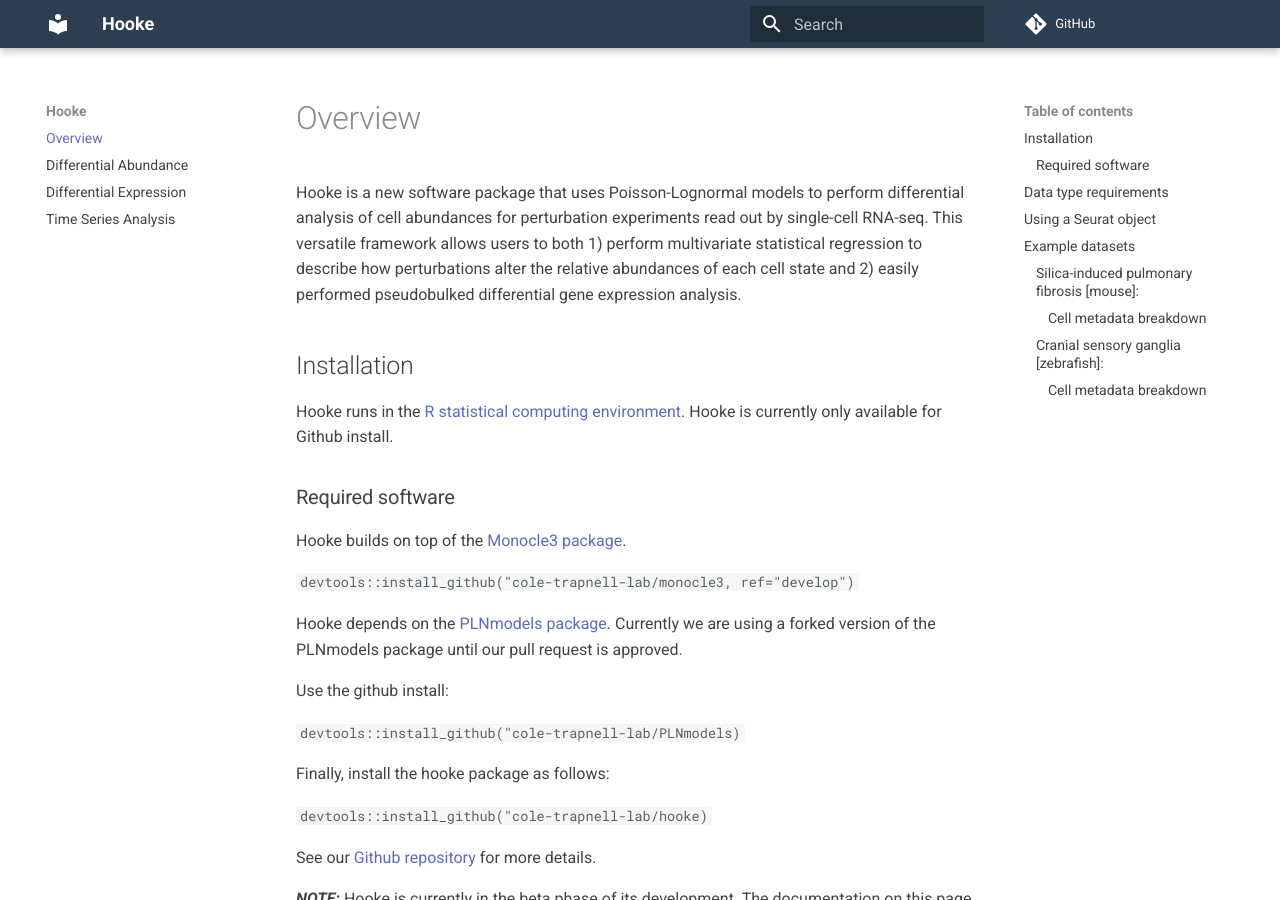
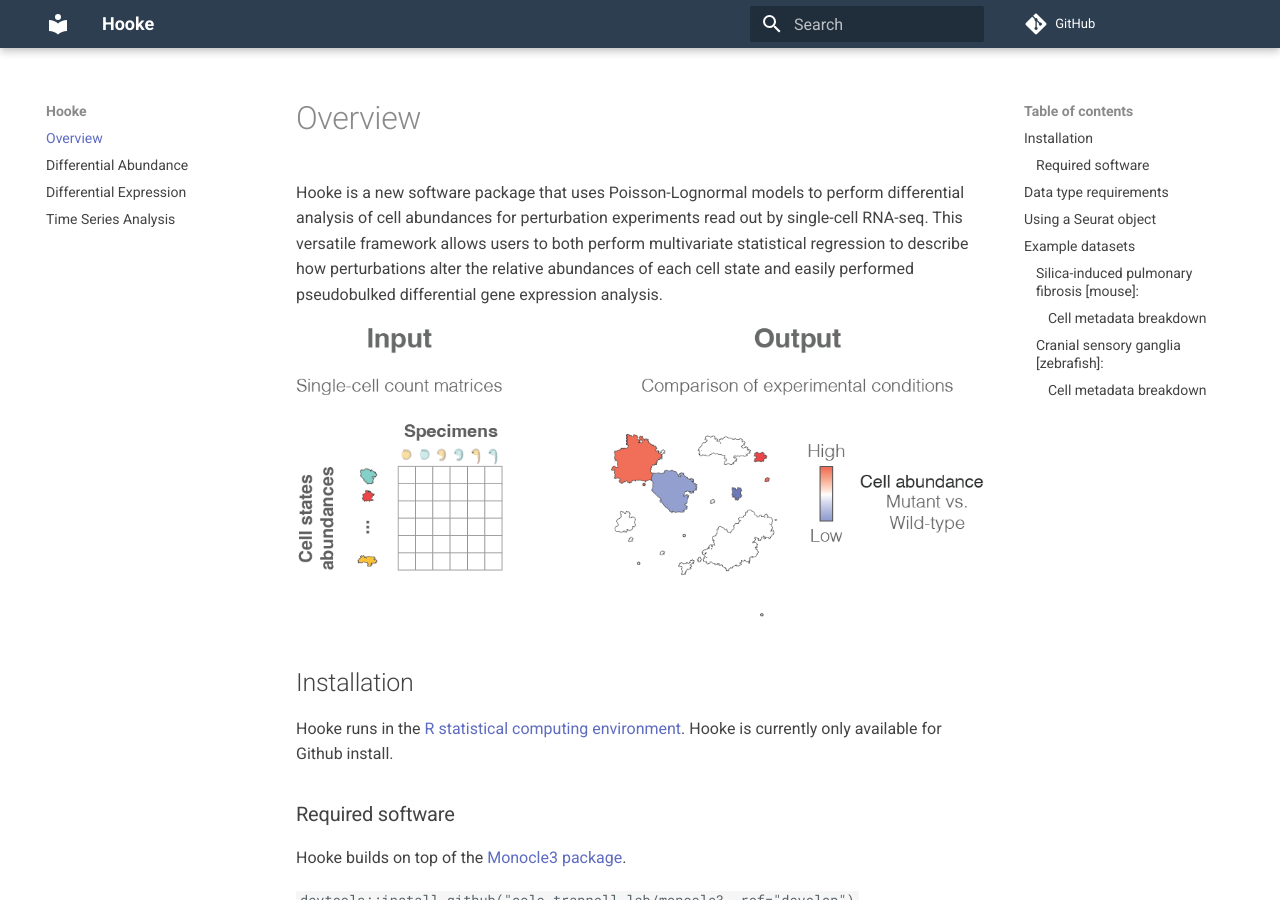
Before and after one commit to cole-trapnell-lab/hooke, an MkDocs documentation site: the page built from docs/index.md, in a window 1280 px wide and 900 px high. Built offline with MkDocs 1.6.1 and Material for MkDocs 9.7.7, drawn with Linux system fonts in a browser that asks for light colours; comment, search, counter and statistics services are not loaded.

Commit message:
add website overview

```diff
--- a/docs/index.md
+++ b/docs/index.md
@@ -1,6 +1,8 @@
 # Overview
 
-Hooke is a new software package that uses Poisson-Lognormal models to perform differential analysis of cell abundances for perturbation experiments read out by single-cell RNA-seq. This versatile framework allows users to both 1) perform multivariate statistical regression to describe how perturbations alter the relative abundances of each cell state and 2) easily performed pseudobulked differential gene expression analysis.
+Hooke is a new software package that uses Poisson-Lognormal models to perform differential analysis of cell abundances for perturbation experiments read out by single-cell RNA-seq. This versatile framework allows users to both perform multivariate statistical regression to describe how perturbations alter the relative abundances of each cell state and easily performed pseudobulked differential gene expression analysis.
+
+![website_figure](assets/hooke_website_figure.png)
 
 ## Installation
 
```
